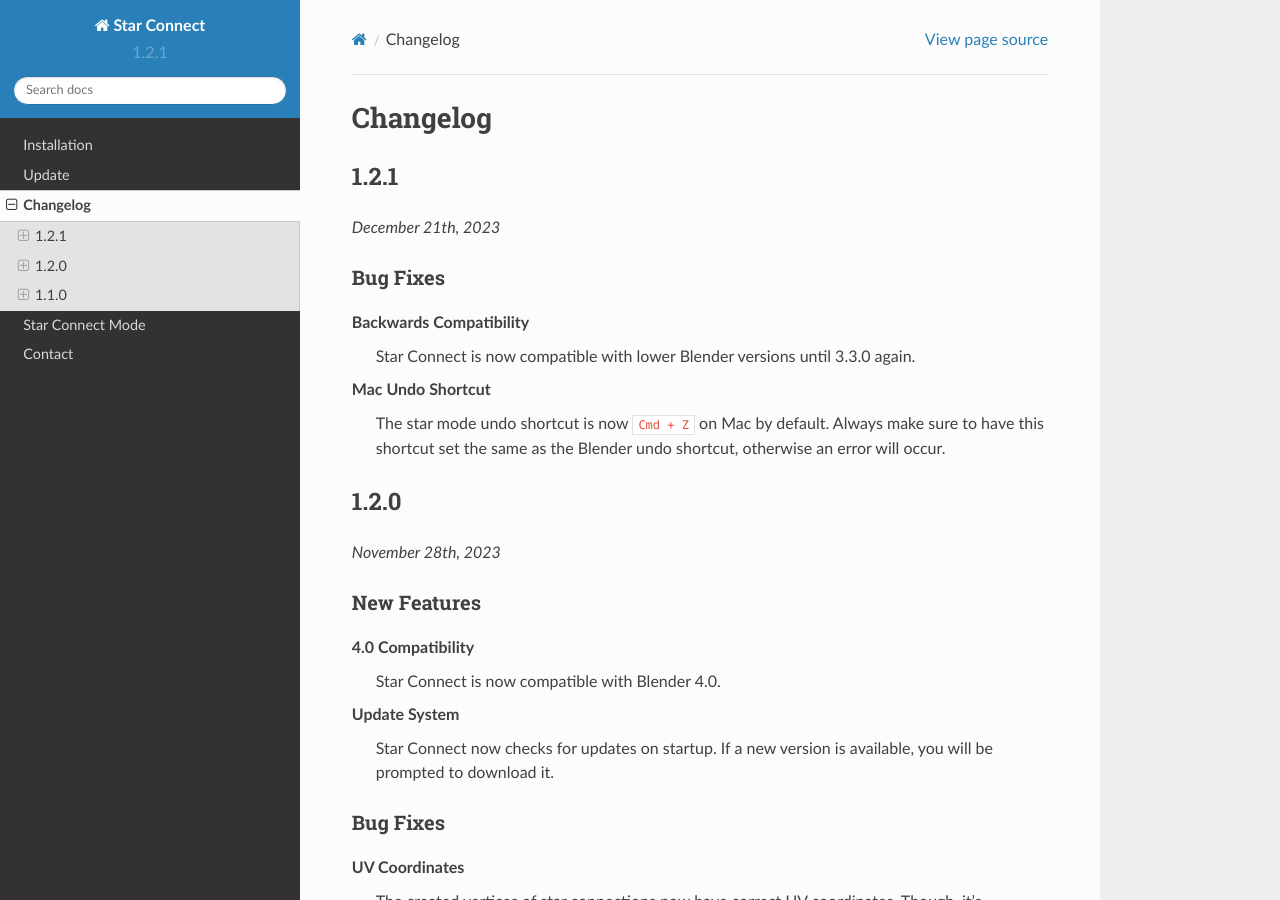
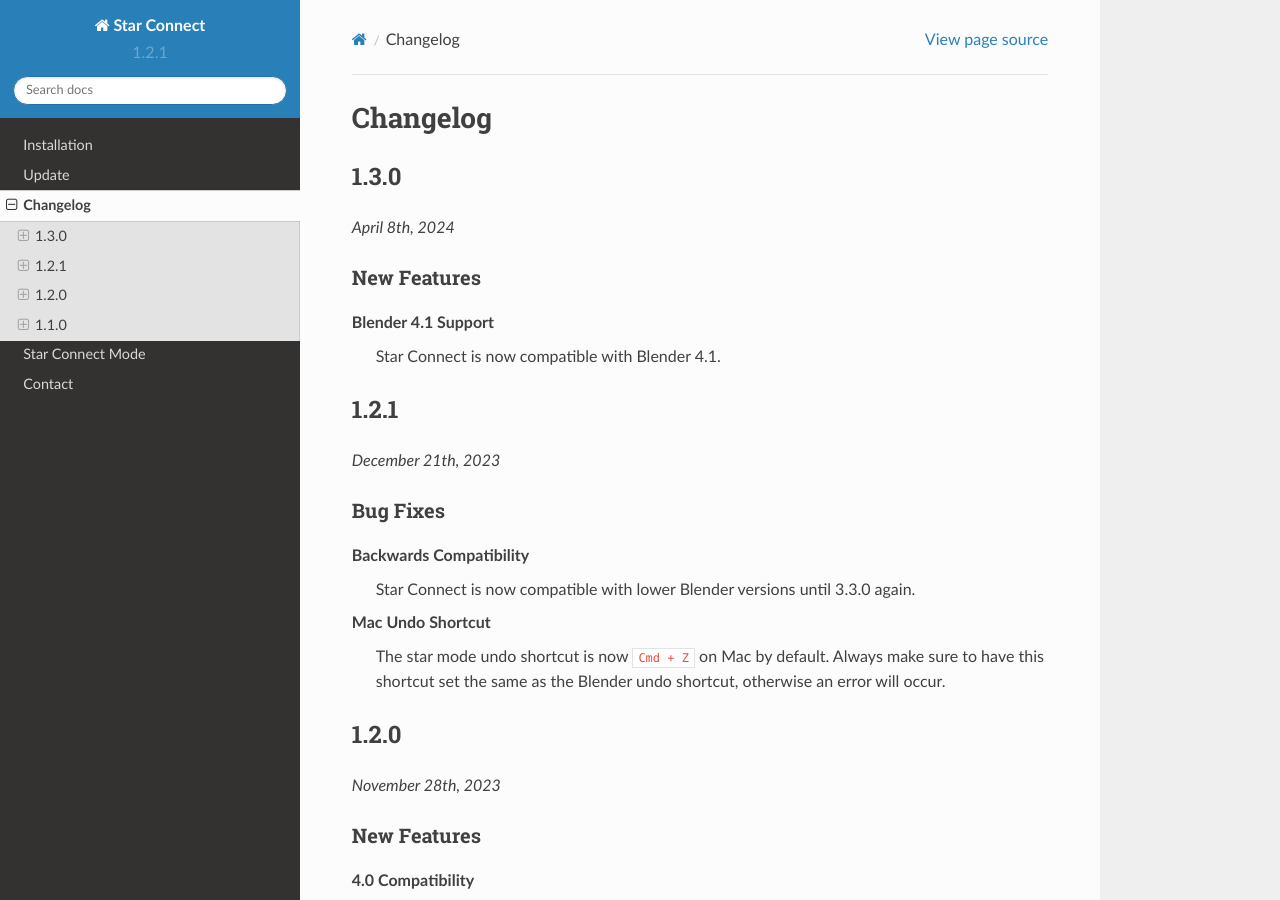
Before and after one commit to rubenmesserschmidt/Star-Connect_docs, a Sphinx documentation site: the page built from docs/source/changelog.rst, in a window 1280 px wide and 900 px high. Built offline with Sphinx 7.4.7 and the Read the Docs theme 2.0.0, drawn with Linux system fonts in a browser that asks for light colours.

Commit message:
update 1.3.0

```diff
--- a/docs/source/changelog.rst
+++ b/docs/source/changelog.rst
@@ -1,6 +1,20 @@
 =========
 Changelog
 =========
+
+#####
+1.3.0
+#####
+
+*April 8th, 2024*
+
+************
+New Features
+************
+
+**Blender 4.1 Support**
+    Star Connect is now compatible with Blender 4.1.
+
 
 #####
 1.2.1
```
Also changed, not shown: 1 other file.
